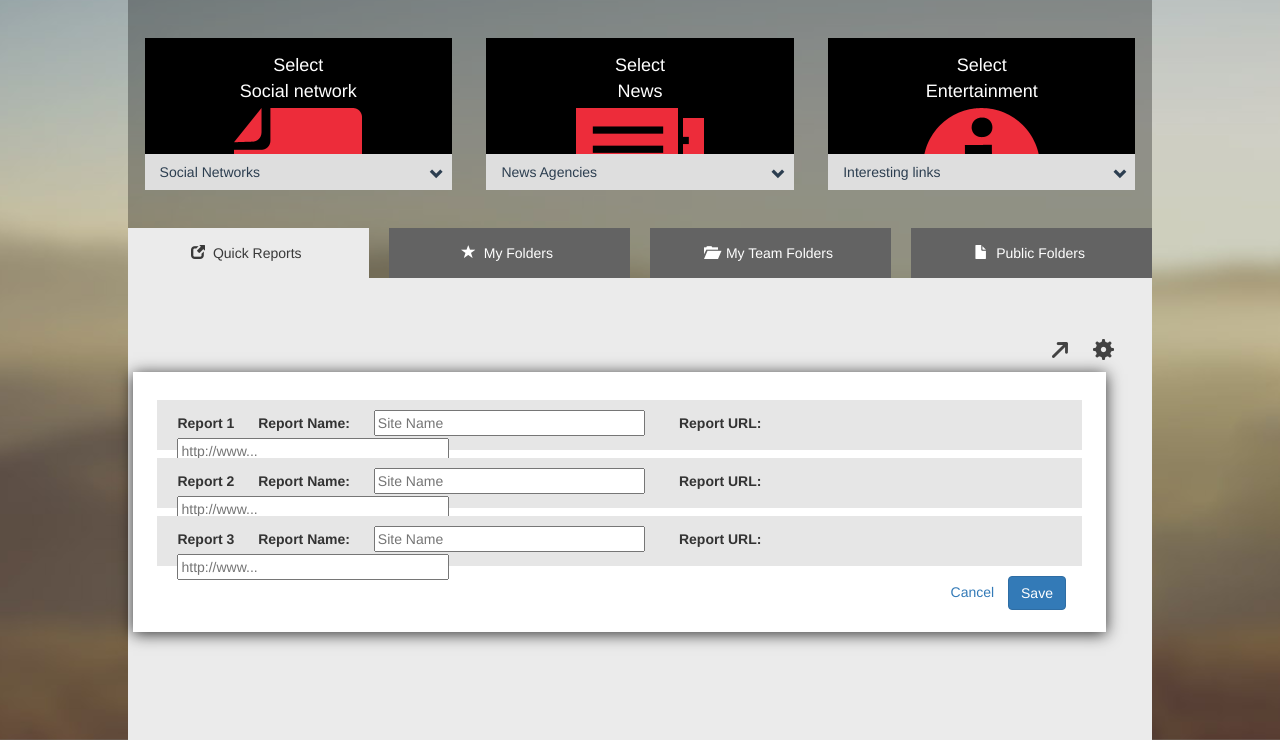
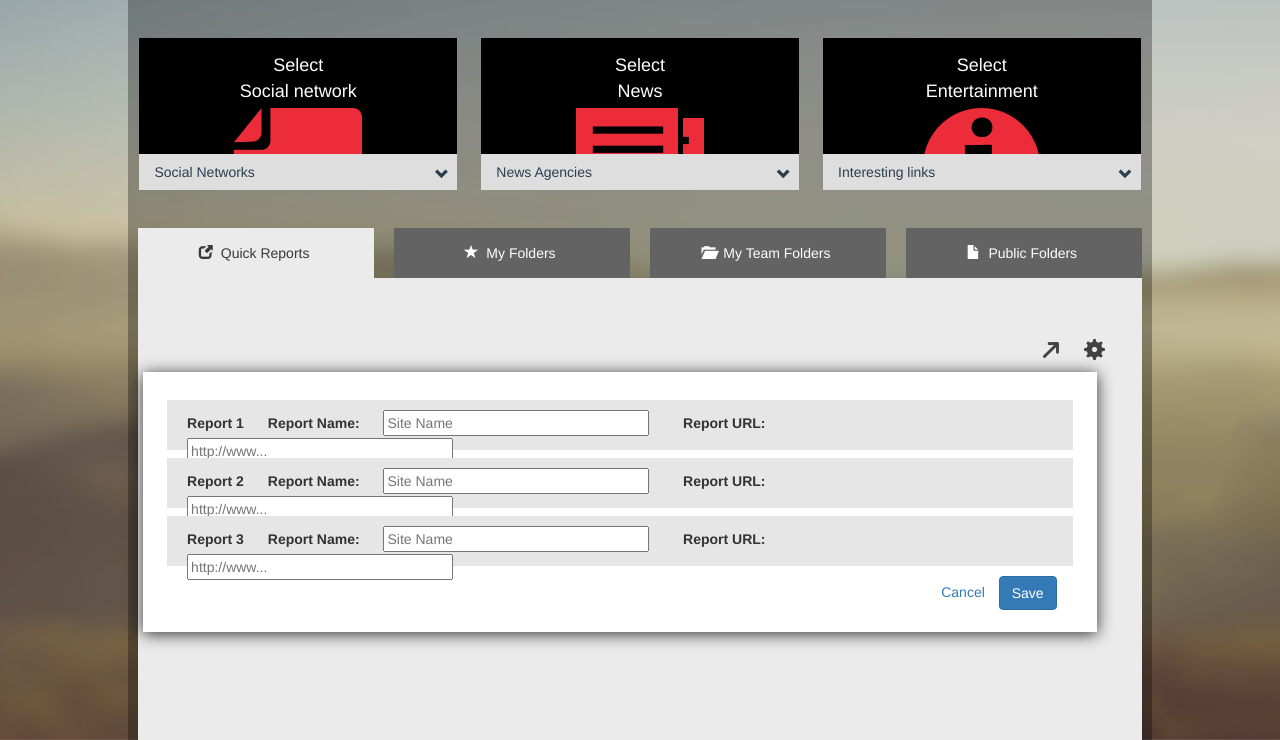
Before and after one commit to LenaAkrytova/webapp, a plain HTML site: page index.html in a window 1280 px wide. Shown: the part 60-800 px from the top of the page. Drawn offline with nearby package versions, Linux system fonts and the light colour scheme.

Commit message:
added some fine fixes to css
also added some comments in case I will need to add additional fixes.
These comments should be removed for the final version

```diff
--- a/css/main.css
+++ b/css/main.css
@@ -53,7 +53,7 @@ form > fieldset:last-child > *
 }
 
 
-header
+header  /*eto verhnyaya poloska*/
 {
 	background-color: black;
 	padding-left: 20px;
@@ -62,7 +62,7 @@ header
 	padding-bottom: 10px;
 }
 
-body > header
+body > header /*i eto verhnyaya poloska*/
 {
     display: block;
     left: 0;
@@ -87,7 +87,7 @@ nav
     padding-bottom: 40px;
 }
 
-.nav-section
+.nav-section /*eto tri yarlychka*/
 {
     background-color: black;
     background-position: center 70px;
@@ -96,11 +96,11 @@ nav
     cursor: pointer;
     display: inline-block;
     height: 150px;
-    margin-right: 1.5%;
-    margin-left: 1.5%;
+    margin-right: 1%;
+    margin-left: 1%;
     padding-top: 15px;
     vertical-align: top;
-    width: 30%;
+    width: 31%;
 }
 
 .nav-section:nth-child(1)
@@ -118,7 +118,7 @@ nav
     background-image: url('../img/icons/actions-help.png');
 }
 
-.nav-section > p
+.nav-section > p /*poloski na yarlychkah (tam,gde nadpisi)*/
 {
     font-size: 18px;
     margin-bottom: 0;
@@ -148,7 +148,7 @@ nav
     padding-top: 4px;
 }
 
-.menu-caption > p
+.menu-caption > p /*poloski na yarlychkah (tam, gde vybor)*/
 {
     background-color: #DEDEDE;
     color: #2C3E50;
@@ -171,7 +171,7 @@ nav
     z-index: 3;
 }
 
-.action-list > li
+.action-list > li  /*eto vypadaushee menu*/
 {
     background-color: #E3E3E3;
     padding: 8px;
@@ -190,7 +190,7 @@ nav
     color: #636363;
 }
 
-.action-list li:hover
+.action-list li:hover /*eto aktivnye polosochki na vypadaushem menu*/
 {
      background-color: #D1D1D1;
 }
@@ -284,19 +284,21 @@ nav
 .tabs
 {
     height: 100%;
+    margin-left: 1%;
+    margin-right: 1%;
     position: relative;
 }
 
 .tabs a:hover
 {
-    color: white !important;
+    color: black !important;
     text-decoration: none !important;
 }
 
 .tabs a:focus
 {
     background-color: #525252;
-    color: white;
+    color: black; /*eto ya pomenyala, hotya ne ponyala chto izmenilos'...*/
 }
 
 .tabs-list
```
